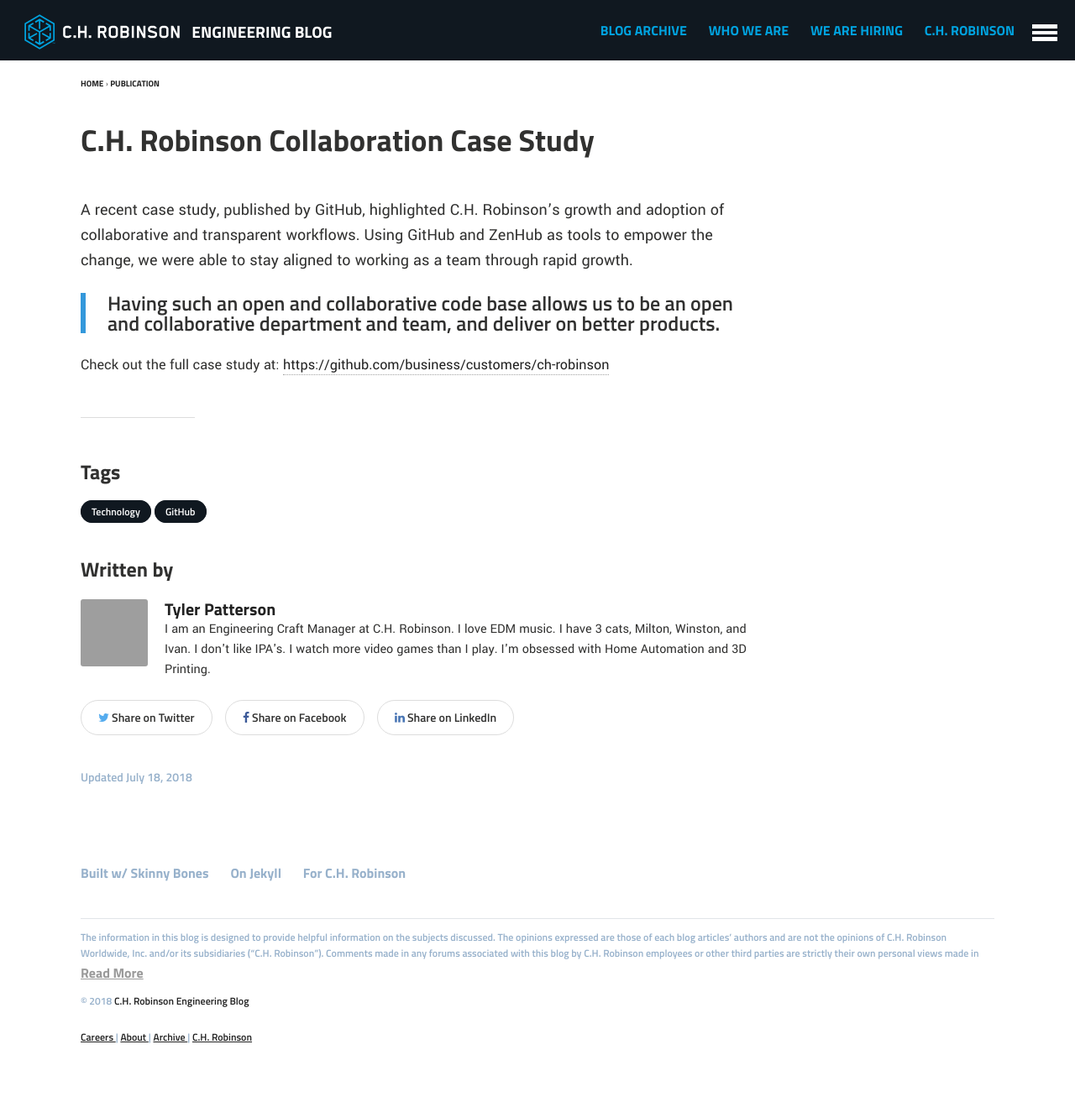
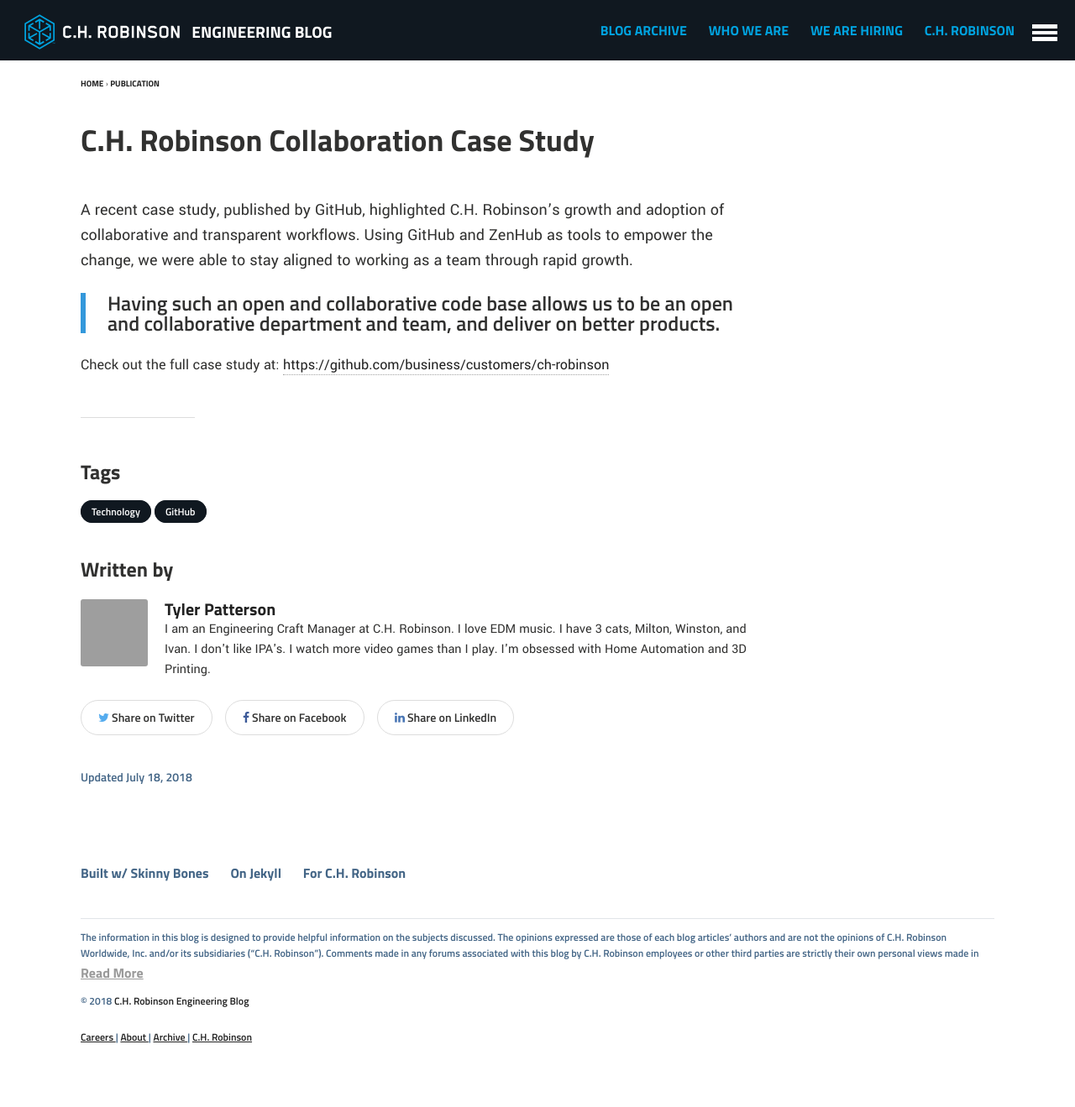
Before and after one commit to ch-robinson/ch-robinson.github.com, a Jekyll site: the page built from _posts/2018-07-18-github-case-study.md, in a window 1280 px wide. Shown: the whole page at 84% size. Built offline with Jekyll 4.4.1, drawn with Linux system fonts in a browser that asks for light colours; grey boxes are pictures that could not be loaded.

Commit message:
Darken/increase the contract on lighter colors

```diff
--- a/_sass/_layout.scss
+++ b/_sass/_layout.scss
@@ -187,7 +187,7 @@
 	@include clearfix;
 	font-weight: 700;
 	a {
-		color: lighten($black,60);
+		color: lighten($black,30);
 	}
 }
 
@@ -254,7 +254,7 @@
 				p{
 					@include font-size(14,no);
 					font-family: $alt-font;
-					color: lighten($black,60);
+					color: lighten($black,30);
 				}
 			}
 		}
@@ -411,7 +411,7 @@
 	padding-bottom: $gutter;
 	font-family: $alt-font;
 	.legal {
-		color: lighten($black,60);
+		color: lighten($black,30);
 		border-top: 1px #e1e4e8 solid !important;
 		/* Copyright text */
 		.copyright {
```
